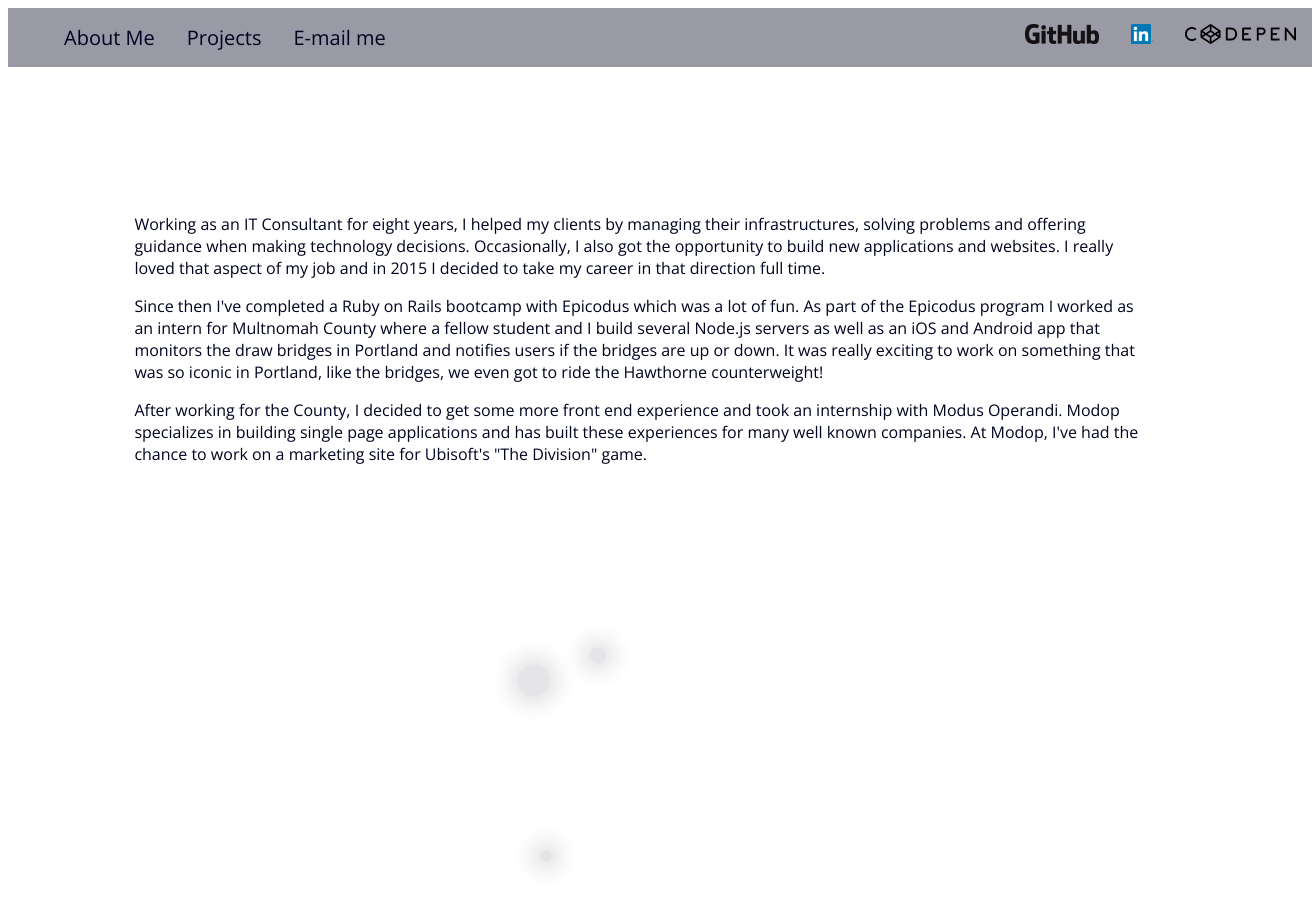
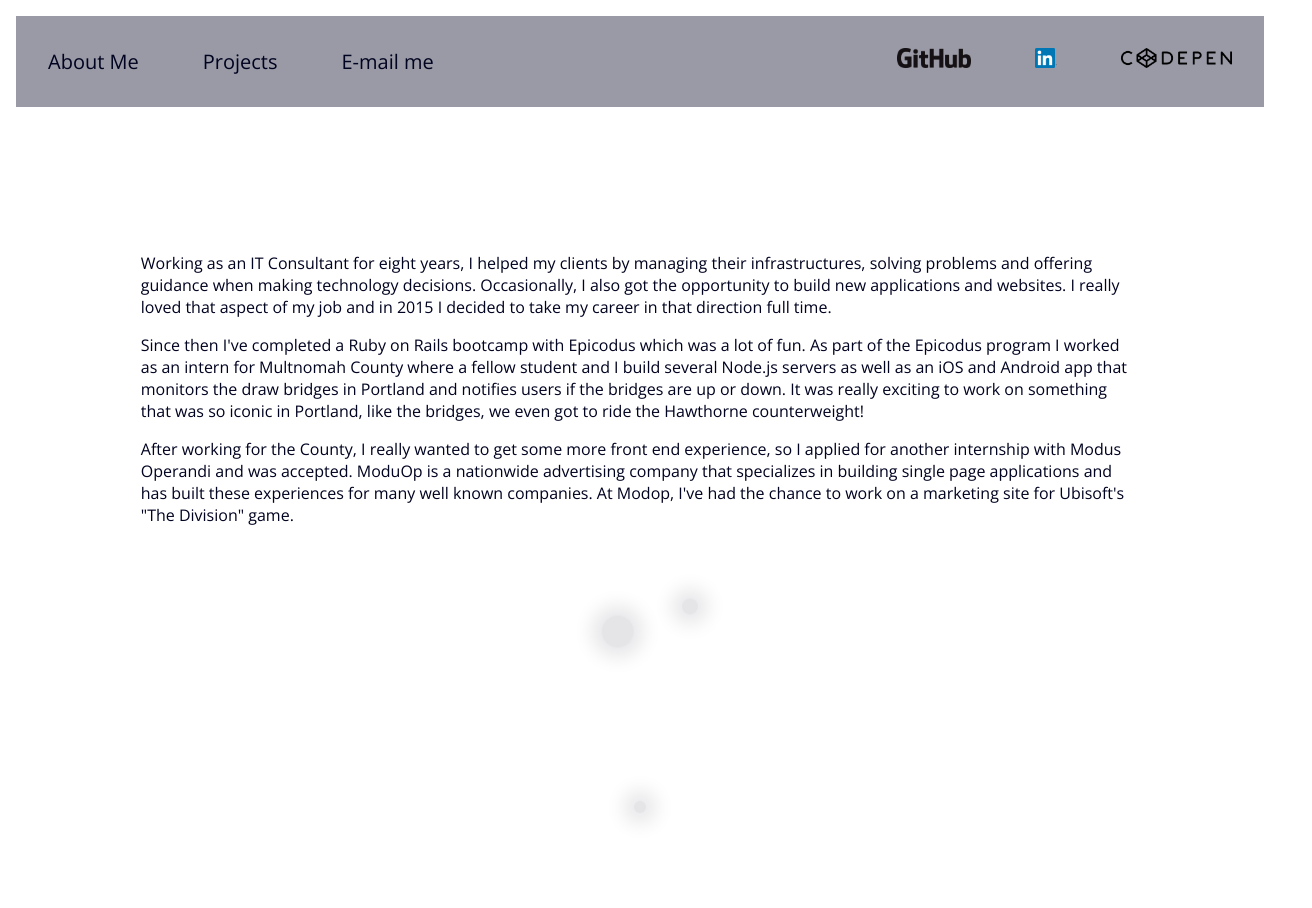
Before and after one commit to bobellis/ps-frontend, a website: page app/index.html in a window 1280 px wide. Shown: the whole page, 1312 px wide, since content can reach past the window. Before the commit the page ends 862 px from the top, so only its background shows below. Drawn offline with nearby package versions, Linux system fonts and the light colour scheme.

Commit message:
working on styling fixes and some copy changes

```diff
--- a/app/index.html
+++ b/app/index.html
@@ -24,7 +24,7 @@
             <a class="my_link" href="https://codepen.io/bobellistx/"><img src="../images/codepen.png" alt="CodePen icon" height="20px" /></a>
         </li>
         <li class="li-right">
-            <a href="https://www.linkedin.com/in/bobellis1" class="my_link"><img src="../images/linkedin.png" alt="LinkedIn icon" height="20px" /></a>
+            <a class="my_link" href="https://www.linkedin.com/in/bobellis1"><img src="../images/linkedin.png" alt="LinkedIn icon" height="20px" /></a>
         </li>
         <li class="li-right">
             <a class="my_link" href="https://github.com/bobellis"><img src="../images/githubicon.png" alt="GitHub icon" height="20px" /></a>
@@ -33,7 +33,7 @@
     <div id="about_me" class="intro">
         <p>Working as an IT Consultant for eight years, I helped my clients by managing their infrastructures, solving problems and offering guidance when making technology decisions. Occasionally, I also got the opportunity to build new applications and websites. I really loved that aspect of my job and in 2015 I decided to take my career in that direction full time.</p>
         <p>Since then I've completed a Ruby on Rails bootcamp with Epicodus which was a lot of fun. As part of the Epicodus program I worked as an intern for Multnomah County where a fellow student and I build several Node.js servers as well as an iOS and Android app that monitors the draw bridges in Portland and notifies users if the bridges are up or down. It was really exciting to work on something that was so iconic in Portland, like the bridges, we even got to ride the Hawthorne counterweight!</p>
-        <p>After working for the County, I decided to get some more front end experience and took an internship with Modus Operandi. Modop specializes in building single page applications and has built these experiences for many well known companies. At Modop, I've had the chance to work on a marketing site for Ubisoft's "The Division" game.</p>
+        <p>After working for the County, I really wanted to get some more front end experience, so I applied for another internship with Modus Operandi and was accepted. ModuOp is a nationwide advertising company that specializes in building single page applications and has built these experiences for many well known companies. At Modop, I've had the chance to work on a marketing site for Ubisoft's "The Division" game.</p>
     </div>
     <div id="projects">
         <ul>
--- a/app/styles/styles.css
+++ b/app/styles/styles.css
@@ -4,6 +4,7 @@ html {
 
 body {
     background-color: white;
+    margin: 1rem;
 }
 
 #nav {
@@ -13,14 +14,15 @@ body {
     list-style-type: none;
     background-color: #999aa5;
     margin: 0;
-    z-index: 0;
+    padding: 0;
+    z-index: 1;
 }
 
 .my_link {
     display: block;
     color: #000320;
-    text-align: center;
     padding: 1rem;
+    margin: 1rem;
     text-decoration: none;
 }
 
@@ -79,8 +81,10 @@ body {
 
 
 #galaxy {
+    display: inline;
+    margin: 10rem;
+    padding: 10rem;
     z-index: 0;
-    padding-top: 10%;
     -webkit-animation: myOrbit 10s linear infinite;
     -moz-animation: myOrbit 10s linear infinite;
     -o-animation: myOrbit 10s linear infinite;
@@ -93,10 +97,7 @@ body {
     -o-animation: myOrbit 6s linear infinite;
     animation: myOrbit 6s linear infinite;
     position: relative;
-    top: 50%;
-    left: 50%;
-    right: 50%;
-    bottom: 50%;
+    margin: auto;
     width: 1rem;
     height: 1rem;
     background-color: #000320;
@@ -111,10 +112,7 @@ body {
     -o-animation: myOrbit 4s linear infinite;
     animation: myOrbit 4s linear infinite;
     position: relative;
-    top: 50%;
-    left: 50%;
-    right: 50%;
-    bottom: 50%;
+    margin: auto;
     width: .75rem;
     height: .75rem;
     background-color: #000320;
@@ -129,10 +127,7 @@ body {
     -o-animation: myOrbit 7s linear infinite;
     animation: myOrbit 7s linear infinite;
     position: relative;
-    top: 50%;
-    left: 50%;
-    right: 50%;
-    bottom: 50%;
+    margin: auto;
     width: 2rem;
     height: 2rem;
     background-color: #000320;
```
